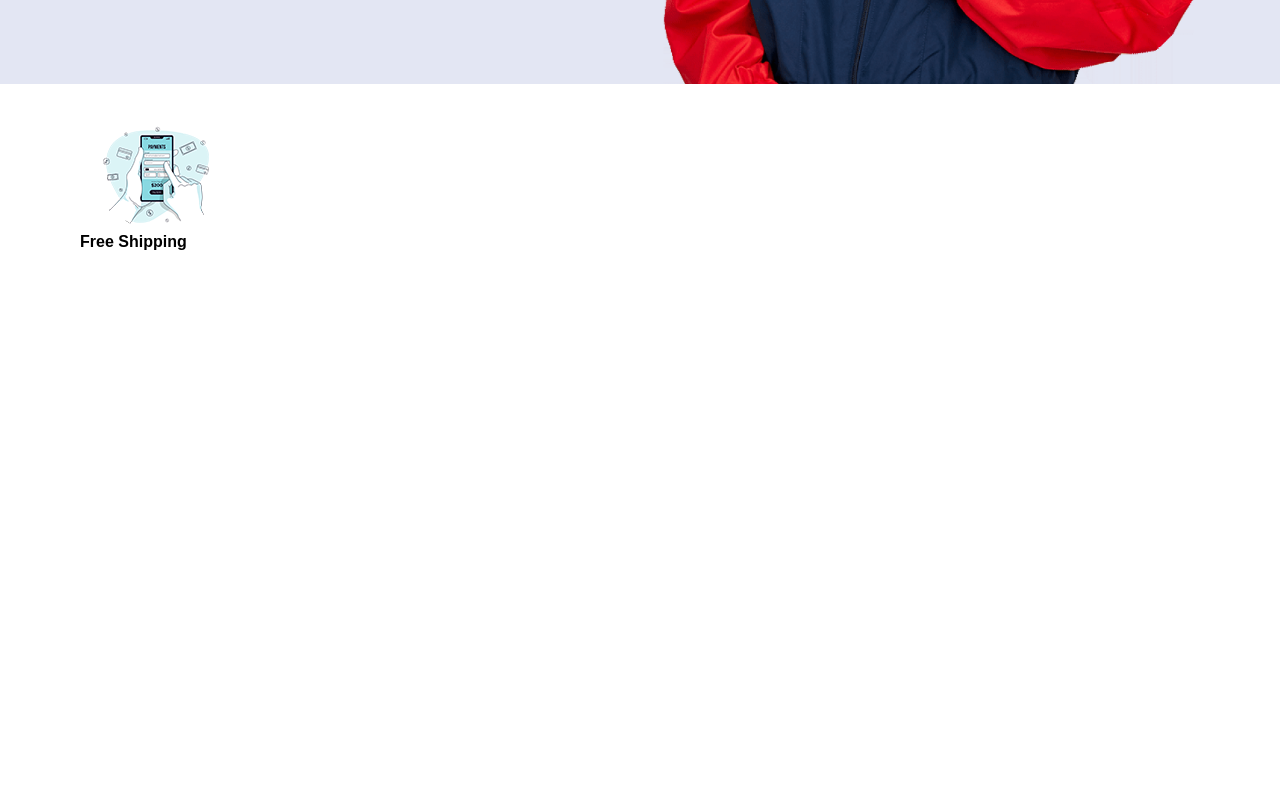
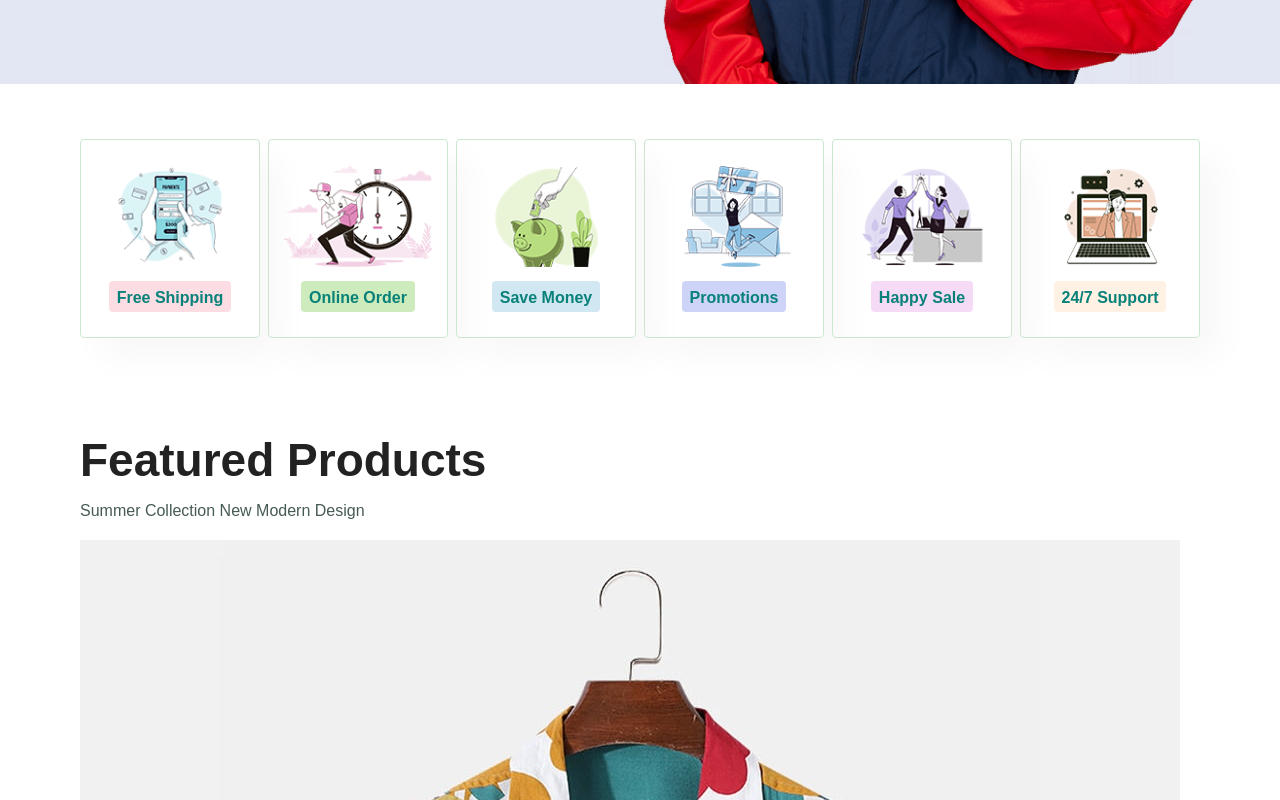
Before and after one commit to ValentinaMithylin/Ecommerce-website, a plain HTML site: page index.html in a window 1280 px wide. Shown: the part 720-1520 px from the top of the page. Before the commit the page ends 1011 px from the top, so only its background shows below. Drawn offline with Linux system fonts and the light colour scheme.

Commit message:
updated html and css file

```diff
--- a/index.html
+++ b/index.html
@@ -39,6 +39,54 @@
             <img src="img/features/f1.png" alt="">
             <h6>Free Shipping</h6>
         </div>
+
+        <div class="fe-box">
+            <img src="img/features/f2.png" alt="">
+            <h6>Online Order</h6>
+        </div>
+
+        <div class="fe-box">
+            <img src="img/features/f3.png" alt="">
+            <h6>Save Money</h6>
+        </div>
+
+        <div class="fe-box">
+            <img src="img/features/f4.png" alt="">
+            <h6>Promotions</h6>
+        </div>
+
+        <div class="fe-box">
+            <img src="img/features/f5.png" alt="">
+            <h6>Happy Sale</h6>
+        </div>
+
+        <div class="fe-box">
+            <img src="img/features/f6.png" alt="">
+            <h6>24/7 Support</h6>
+        </div>
+    </section>
+
+    <section id="product1" class="section-p1">
+        <h2>Featured Products</h2>
+        <p>Summer Collection New Modern Design</p>
+        <div class="pro-container">
+            <div class="pro">
+                <img src="img/products/f1.jpg" alt="">
+                <div class="desc">
+                    <span>adidas</span>
+                    <h5>Abstract Floral Shirt</h5>
+                    <div class="star">
+                        <i class="fas fa-star"></i>
+                        <i class="fas fa-star"></i>
+                        <i class="fas fa-star"></i>
+                        <i class="fas fa-star"></i>
+                        <i class="fas fa-star"></i>
+                    </div>
+                    <h4>$78</h4>
+                </div>
+                <a href="#"><i class="fal fa-shopping-cart"></i></a>
+            </div>
+        </div>
     </section>
 
     <script src="script.js"></script>
--- a/style.css
+++ b/style.css
@@ -124,5 +124,56 @@ body {
 }
 
 #feature {
+    display: flex;
+    align-items: center;
+    justify-content: space-between;
+    flex-wrap: wrap;
+}
 
+#feature .fe-box {
+    width: 180px;
+    text-align: center;
+    padding: 25px 15px;
+    box-shadow: 20px 20px 34px rgba(0, 0, 0, 0.03);
+    border: 1px solid #cce7d0;
+    border-radius: 4px;
+    margin: 15px 0;
 }
+
+#feature .fe-box:hover {
+    box-shadow: 10px 10px 54px rgba(70, 62, 221, 0.1);
+}
+
+#feature .fe-box h6 {
+    display: inline-block;
+    padding: 9px 8px 6px 8px;
+    line-height: 1;
+    border-radius: 4px;
+    color: #088178;
+    background-color: #fddde4;
+}
+
+#feature .fe-box:nth-child(2) h6 {
+    background-color: #cdebbc;
+}
+
+#feature .fe-box:nth-child(3) h6 {
+    background-color: #d1e8f2;
+}
+
+#feature .fe-box:nth-child(4) h6 {
+    background-color: #cdd4f8;
+}
+
+#feature .fe-box:nth-child(5) h6 {
+    background-color: #f6dbf6;
+}
+
+#feature .fe-box:nth-child(6) h6 {
+    background-color: #fff2e5;
+}
+
+#feature .fe-box img {
+    width: 100%;
+    margin-bottom: 10px;
+}
```
